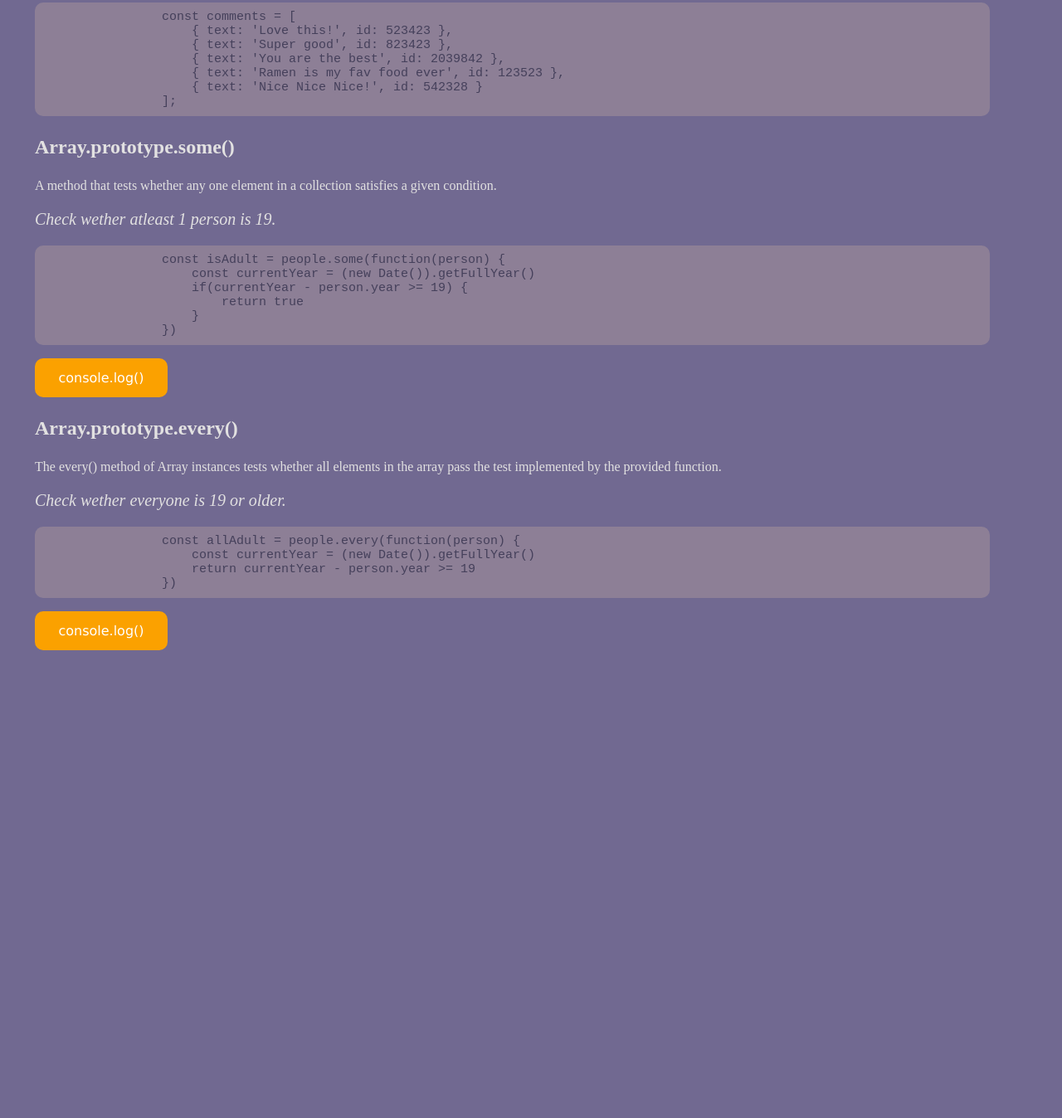
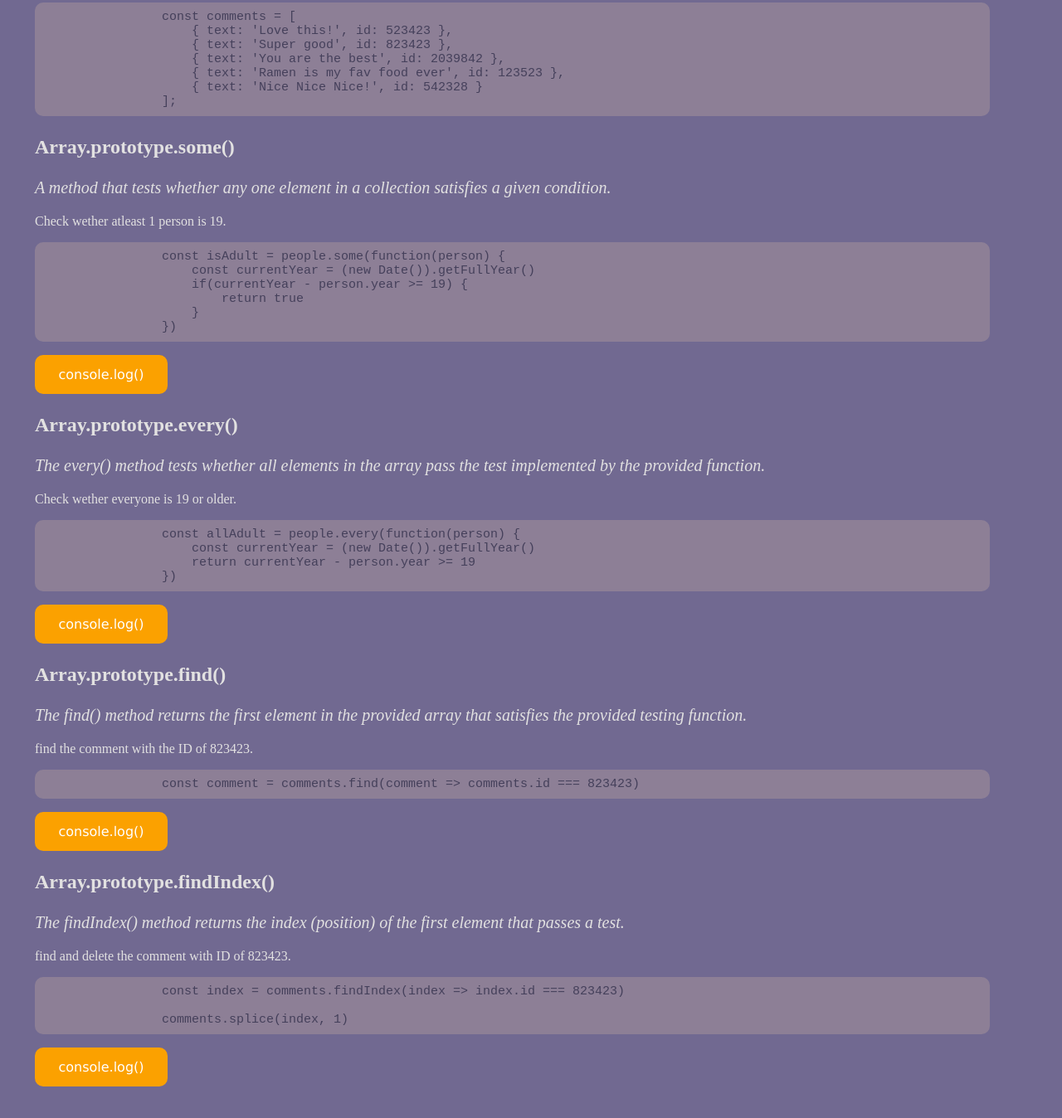
Before and after one commit to RuzdaShaikh/Javascript30, a plain HTML site: page 07-Array-Cardio-2/index.html in a window 1280 px wide. Shown: the part 380-1728 px from the top of the page at 83% size. Before the commit the page ends 1222 px from the top, so only its background shows below. Drawn offline with Linux system fonts and the light colour scheme.

Commit message:
array cardio day 2 complete

```diff
--- a/07-Array-Cardio-2/index.css
+++ b/07-Array-Cardio-2/index.css
@@ -36,7 +36,7 @@ code, pre {
     font-weight: bold;
 }
 
-.challenge {
+.text {
     font-style: italic;
     font-size: 20px;
 }
--- a/07-Array-Cardio-2/index.html
+++ b/07-Array-Cardio-2/index.html
@@ -28,9 +28,10 @@
                     { text: 'Nice Nice Nice!', id: 542328 }
                 ];</pre>
 
+            <!-- 1 -->
             <p class="title">Array.prototype.some()</p>
-            <p>A method that tests whether any one element in a collection satisfies a given condition.</p>
-            <p class="challenge">Check wether atleast 1 person is 19.</p>
+            <p class="text">A method that tests whether any one element in a collection satisfies a given condition.</p>
+            <p>Check wether atleast 1 person is 19.</p>
             <pre>
                 const isAdult = people.some(function(person) {
                     const currentYear = (new Date()).getFullYear()
@@ -39,18 +40,37 @@
                     }
                 })</pre>
             <button id="some-btn">console.log()</button>
-            <p id="some"></p> <!--add class and change font to make it look like console-->
 
+            <!-- 2 -->
             <p class="title">Array.prototype.every()</p>
-            <p>The every() method of Array instances tests whether all elements in the array pass the test implemented by the provided function.</p>
-            <p class="challenge">Check wether everyone is 19 or older.</p>
+            <p class="text">The every() method tests whether all elements in the array pass the test implemented by the provided function.</p>
+            <p>Check wether everyone is 19 or older.</p>
             <pre>
                 const allAdult = people.every(function(person) {
                     const currentYear = (new Date()).getFullYear()
                     return currentYear - person.year >= 19
                 })</pre>
             <button id="every-btn">console.log()</button>
-            <p id="every"></p>
+
+            <!-- 3 -->
+            <p class="title">Array.prototype.find()</p>
+            <p class="text">The find() method returns the first element in the provided array that satisfies the provided testing function.</p>
+            <p>find the comment with the ID of 823423.</p>
+            <pre>
+                const comment = comments.find(comment => comments.id === 823423)</pre>
+            <button id="find-btn">console.log()</button>
+
+            <!-- 4 -->
+            <p class="title">Array.prototype.findIndex()</p>
+            <p class="text">The findIndex() method returns the index (position) of the first element that passes a test.</p>
+            <p>find and delete the comment with ID of 823423.</p>
+            <pre>
+                const index = comments.findIndex(index => index.id === 823423)
+
+                comments.splice(index, 1)</pre>
+            <button id="findIdx-btn">console.log()</button>
+
+
         </div>
 </body>
 <script src="index.js"></script>
--- a/07-Array-Cardio-2/index.js
+++ b/07-Array-Cardio-2/index.js
@@ -32,8 +32,6 @@ const isAdult = people.some(function(person) {
 
 let someBtn = document.getElementById('some-btn')
 someBtn.addEventListener ('click', function() {
-    document.getElementById('some').innerHTML += isAdult
-
     console.log(isAdult)
 })
 
@@ -45,14 +43,32 @@ const allAdult = people.every(function(person) {
 
 let everyBtn = document.getElementById('every-btn')
 everyBtn.addEventListener ('click', function() {
-    document.getElementById('every').innerHTML += allAdult
-
     console.log(allAdult)
 })
+
 // Array.prototype.find()
 // Find is like filter, but instead returns just the one you are looking for
 // find the comment with the ID of 823423
+const comment = comments.find(comment => comment.id === 823423)
+
+let findBtn = document.getElementById('find-btn')
+findBtn.addEventListener ('click', function() {
+    console.log(comment)
+})
 
 // Array.prototype.findIndex()
 // Find the comment with this ID
 // delete the comment with the ID of 823423
+const index = comments.findIndex(index => index.id === 823423)
+
+comments.splice(index, 1)
+    // const newComments = [
+    //     ...comments.slice(0, index)
+    //     ...comments.slice(index + 1)
+    // ]
+
+let findIdxBtn = document.getElementById('findIdx-btn')
+findIdxBtn.addEventListener ('click', function() {
+    console.log(index)
+    console.table(comments)
+})
```
Lines whose indentation alone changed are shown as unchanged.
